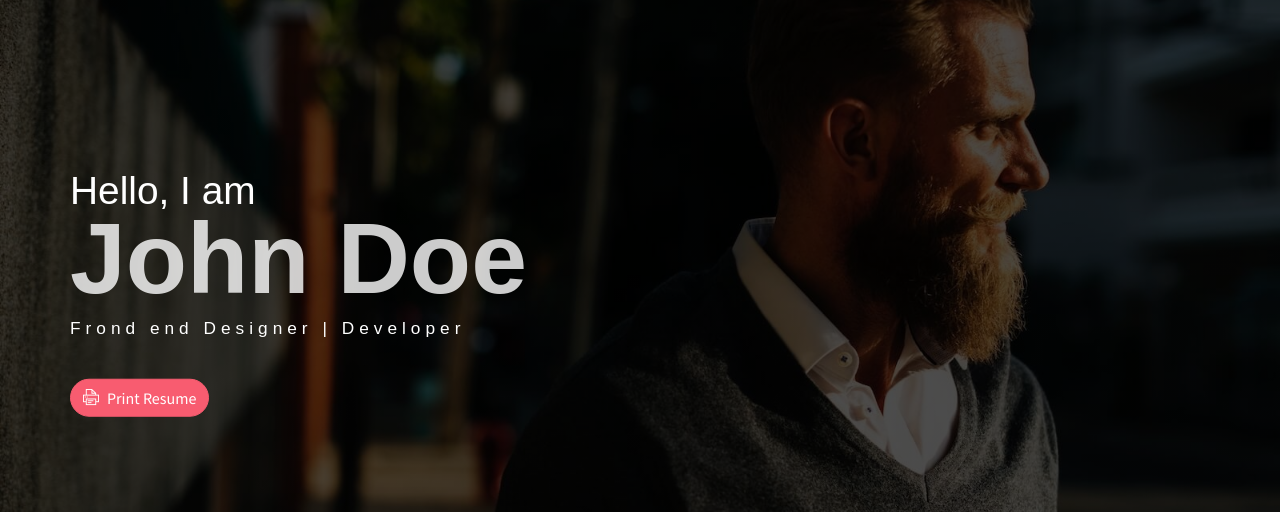
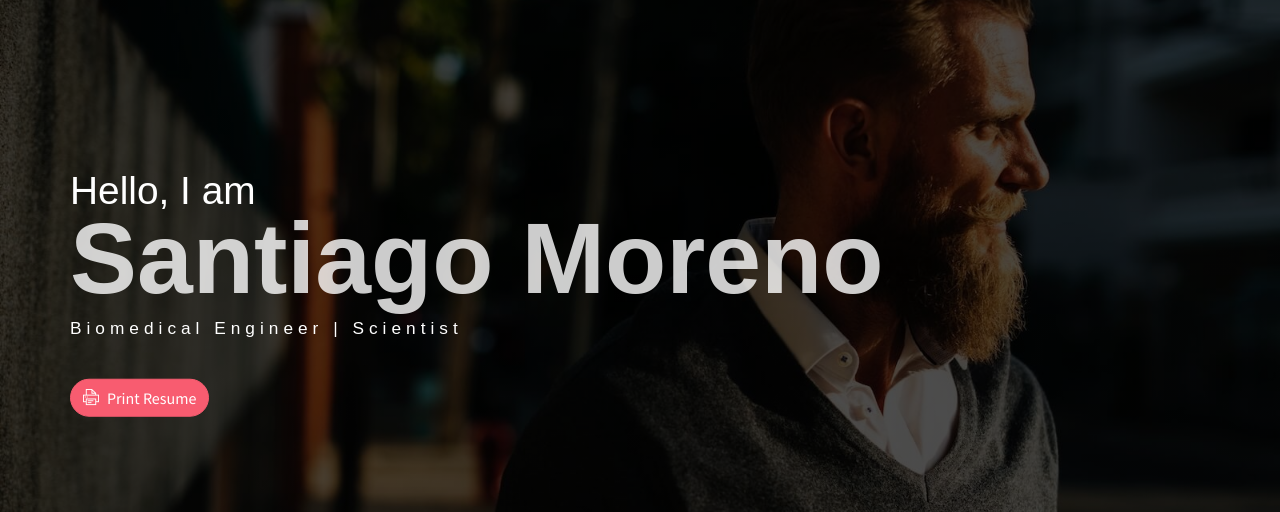
Before and after one commit to smoreno18/smoreno18.github.io, a website: page index.html in a window 1280 px wide. Shown: the part 60-572 px from the top of the page. Drawn offline with Linux system fonts and the light colour scheme; some packages are replaced by stand-ins of ours.

Commit message:
Update porfolio

```diff
--- a/index.html
+++ b/index.html
@@ -24,8 +24,8 @@
             </ul>
             <div class="header-content">
                 <h4 class="header-subtitle" >Hello, I am</h4>
-                <h1 class="header-title">John Doe</h1>
-                <h6 class="header-mono" >Frond end Designer | Developer</h6>
+                <h1 class="header-title">Santiago Moreno</h1>
+                <h6 class="header-mono" >Biomedical Engineer | Scientist</h6>
                 <button class="btn btn-primary btn-rounded"><i class="ti-printer pr-2"></i>Print Resume</button>
             </div>
         </div>
```
